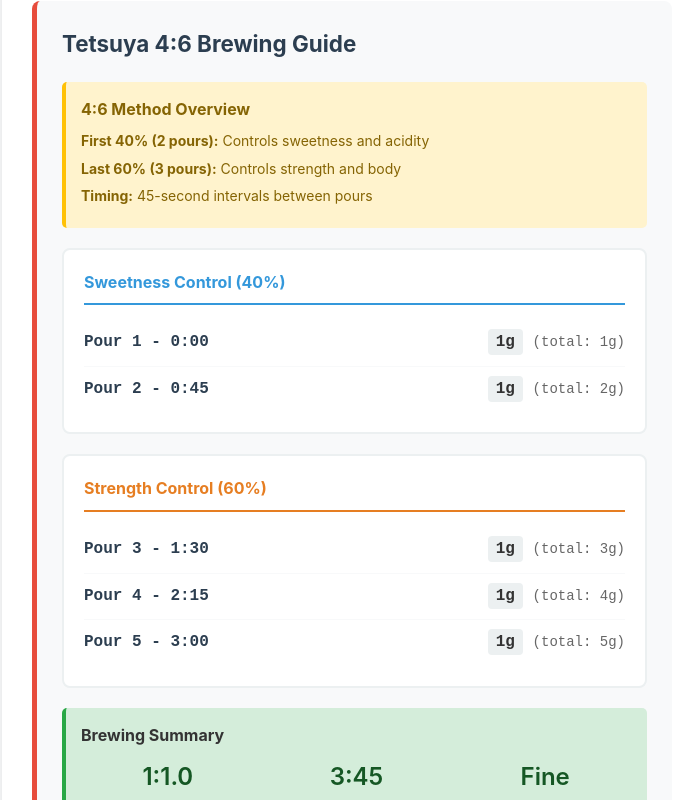
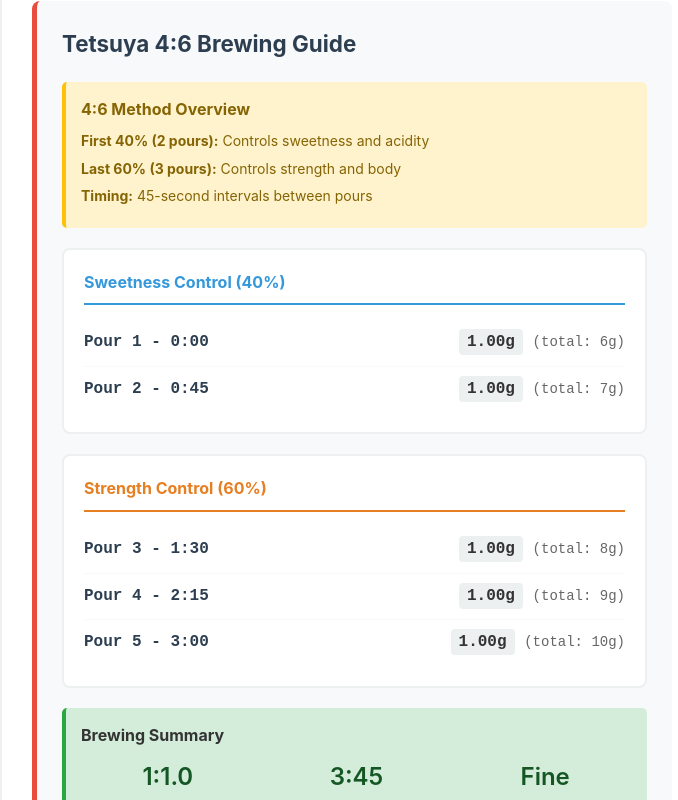
Before and after one commit to bobbysy/coffee-ratio-cal-2, a plain HTML site: page index.html in a window 1280 px wide. Both pictures are taken after typing "5", "5" into the empty fields and a click on the button "Calculate 4:6 Method". Shown: the part 480-1280 px from the top of the page, without its empty margins (288-966 px from the left). Drawn offline with Linux system fonts and the light colour scheme.

Commit message:
fix: rounding display

```diff
--- a/index.html
+++ b/index.html
@@ -385,44 +385,49 @@
         }
 
         // Calculate 4:6 method pours
-        const sweetnessPortion = Math.round(totalWater * 0.4); // 40% for sweetness
+        const sweetnessPortion = parseFloat(totalWater * 0.4); // 40% for sweetness
         const strengthPortion = totalWater - sweetnessPortion; // 60% for strength
 
         // First two pours (sweetness control) - divide 40% equally
-        const pour1 = Math.round(sweetnessPortion / 2);
+        const pour1 = sweetnessPortion / 2;
         const pour2 = sweetnessPortion - pour1; // Ensure exact total
 
         // Last three pours (strength control) - divide 60% equally
-        const strengthPerPour = Math.round(strengthPortion / 3);
+        const strengthPerPour = strengthPortion / 3;
         const pour3 = strengthPerPour;
         const pour4 = strengthPerPour;
         const pour5 = strengthPortion - (pour3 + pour4); // Ensure exact total
 
         // Generate timing and cumulative weights
         const pours = [
-          { time: "0:00", amount: pour1, cumulative: pour1, type: "sweetness" },
+          {
+            time: "0:00",
+            amount: (pour1).toFixed(2),
+            cumulative: coffeeWeight + pour1,
+            type: "sweetness",
+          },
           {
             time: "0:45",
-            amount: pour2,
-            cumulative: pour1 + pour2,
+            amount: (pour2).toFixed(2),
+            cumulative: coffeeWeight + pour1 + pour2,
             type: "sweetness",
           },
           {
             time: "1:30",
-            amount: pour3,
-            cumulative: pour1 + pour2 + pour3,
+            amount: (pour3).toFixed(2),
+            cumulative: coffeeWeight + pour1 + pour2 + pour3,
             type: "strength",
           },
           {
             time: "2:15",
-            amount: pour4,
-            cumulative: pour1 + pour2 + pour3 + pour4,
+            amount: (pour4).toFixed(2),
+            cumulative: coffeeWeight + pour1 + pour2 + pour3 + pour4,
             type: "strength",
           },
           {
             time: "3:00",
-            amount: pour5,
-            cumulative: totalWater,
+            amount: (pour5).toFixed(2),
+            cumulative: coffeeWeight + totalWater,
             type: "strength",
           },
         ];
@@ -493,7 +498,7 @@
         const waterInput = document.getElementById("water");
 
         if (coffeeWeight && !waterInput.value) {
-          const suggestedWater = Math.round(coffeeWeight * 15); // 1:15 ratio
+          const suggestedWater = parseFloat(coffeeWeight * 15).toFixed(2); // 1:15 ratio
           waterInput.placeholder = `Suggested: ${suggestedWater}g (1:15 ratio)`;
         }
       });
```
